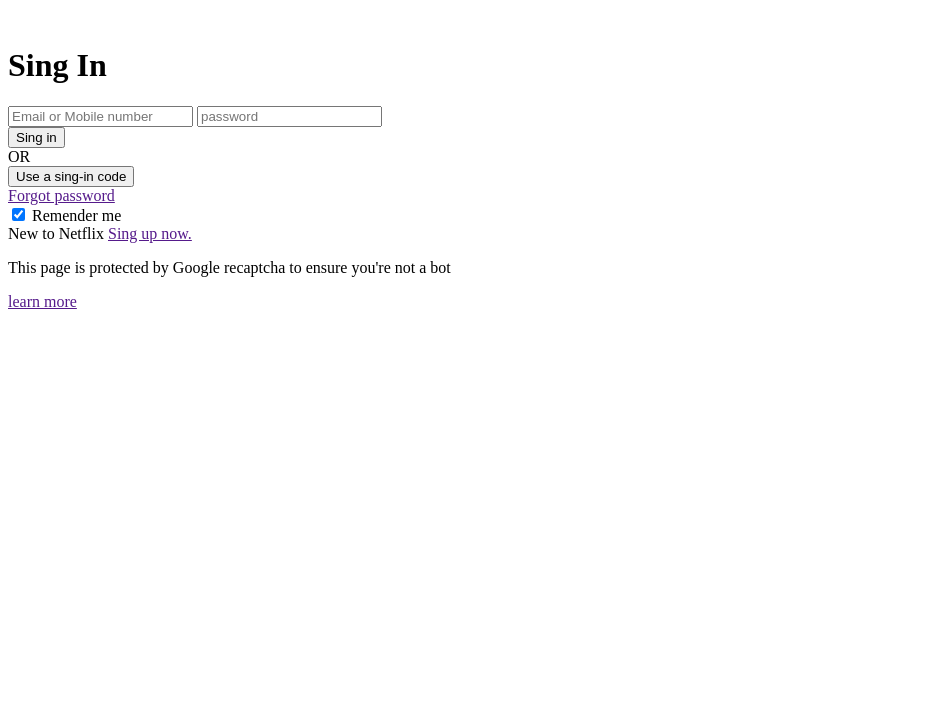
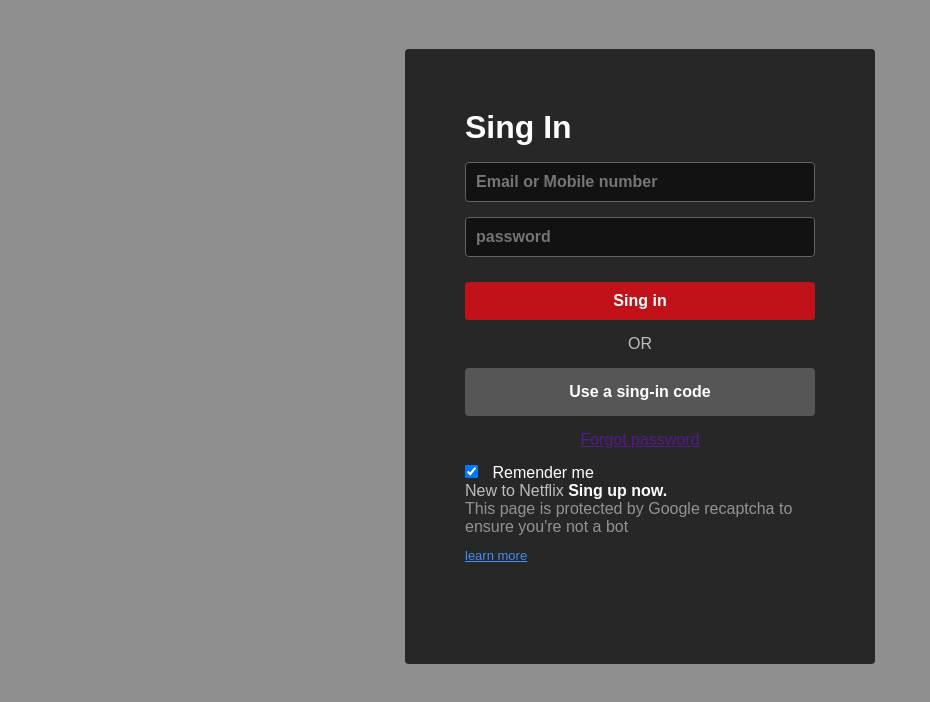
Before and after one commit to thakuraman0987/netflix-projrct, a plain HTML site: page index.html in a window 1280 px wide. Shown: the whole page, without its empty margins (0-930 px from the left). Drawn offline with Linux system fonts and the light colour scheme.

Commit message:
Update index.html

```diff
--- a/index.html
+++ b/index.html
@@ -4,7 +4,7 @@
     <meta charset="UTF-8">
     <meta name="viewport" content="width=device-width, initial-scale=1.0">
     <title>Document</title>
-    <link rel="stylesheet" href="netflix.css">
+    <link rel="stylesheet" href="index.css">
 </head>
 <body>
     <div class="Parent">
```
